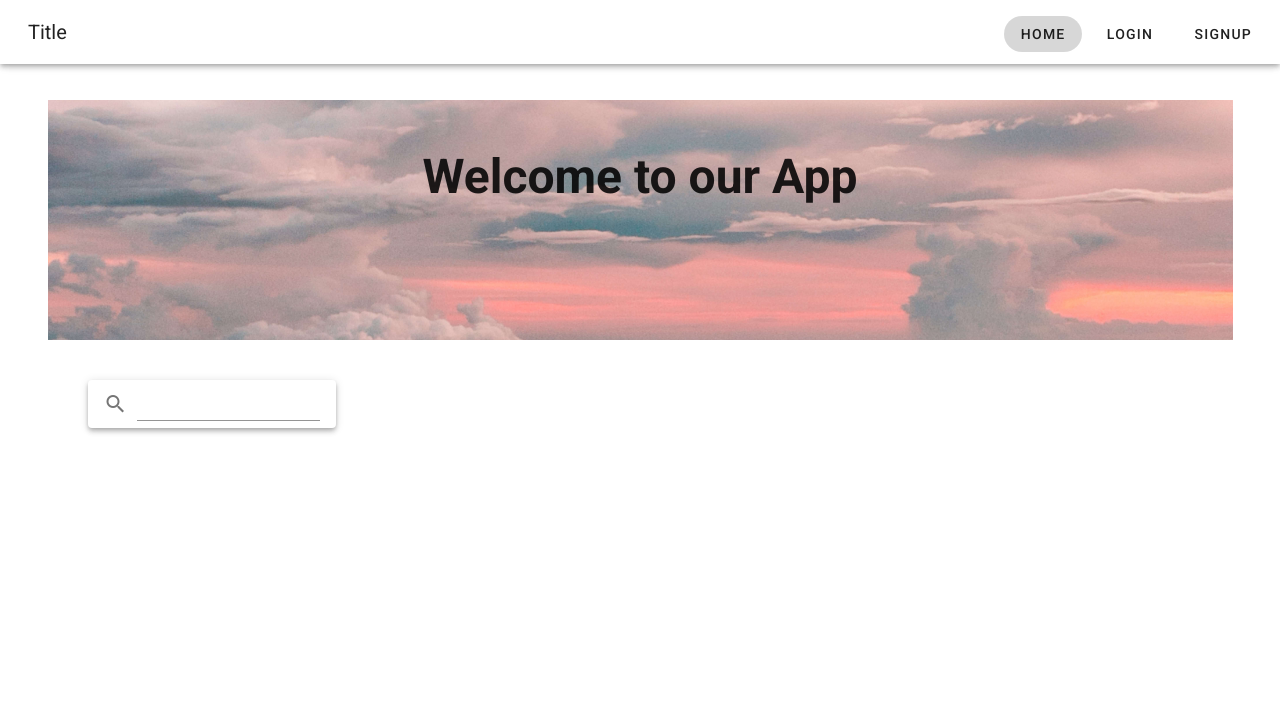
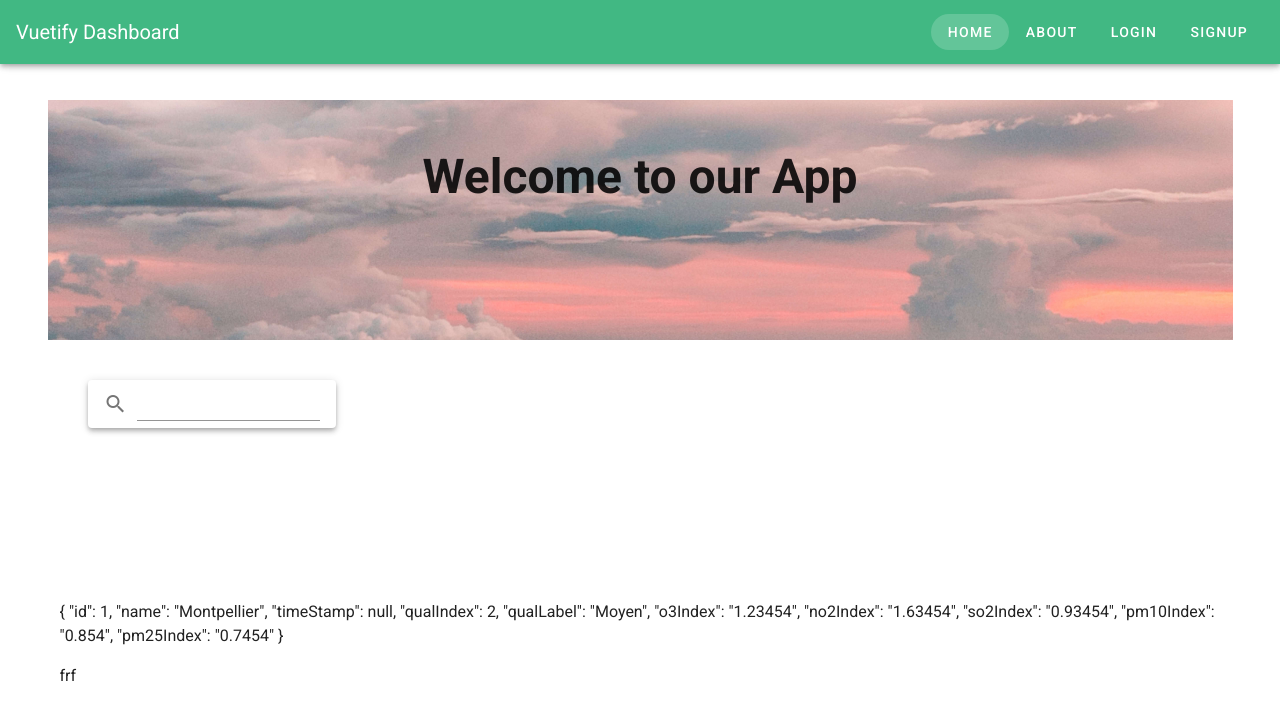
Before and after one commit to sebastienmanolios/GraceHopper-CastelHackaton, a Vue app in the folder front/: page / in a window 1280 px wide. Shown: the top 720 px of the page. Built offline with nearby package versions, Linux system fonts and the light colour scheme; data requests are answered from the project's data file.

Commit message:
Nav Problem resolved

```diff
--- a/front/src/components/AppNavBar.vue
+++ b/front/src/components/AppNavBar.vue
@@ -1,33 +1,17 @@
 <template>
   <nav>
-    <v-toolbar id="toolbar">
-      <v-toolbar-title>
-        <span class="px-3">Title</span>
-      </v-toolbar-title>
+    <v-app-bar app color="primary" dark>
+      <v-toolbar-title>Vuetify Dashboard</v-toolbar-title>
       <v-spacer></v-spacer>
-      <v-btn color="primary" class="hidden-md-and-up" @click="toggleMenu = !toggleMenu">
-        <v-icon>mdi-menu</v-icon>
+      <v-btn
+        v-for="(link, index) in links"
+        :key="index"
+        text
+        rounded
+        :to="link.url"
+        >{{ link.label }}
       </v-btn>
-      <v-menu
-        v-model="showMenu"
-        :absolute="toggleMenu"
-        :attach="'#toolbar'"
-        :content-class="'px-2 elevation-0'"
-        :nudge-top="$vuetify.breakpoint.smAndDown?-52:-12"
-        min-width="100%">
-        <div class="d-flex flex-column flex-md-row justify-end">
-            <v-btn
-              v-for="(link, index) in links" :key="index"
-              class="ma-1"
-              text
-              rounded
-              :to="link.url"
-            >
-            {{ link.label }}
-            </v-btn>
-        </div>
-      </v-menu>
-    </v-toolbar>
+    </v-app-bar>
   </nav>
 </template>
 
@@ -40,6 +24,10 @@
               {
                 label:'Home',
                 url:'/'
+              },
+              {
+                label:'About',
+                url:'/about'
               },
               {
                 label:'Login',
--- a/front/src/plugins/services/cityServices.js
+++ b/front/src/plugins/services/cityServices.js
@@ -3,7 +3,7 @@ import axios from "axios";
 // const userCred = JSON.parse(localStorage.getItem("user"));
 
 const apiClient = axios.create({
-  baseURL: "http://localhost:8081/cities",
+  baseURL: "http://localhost:5500",
   withCredentials: false,
   headers: {
     Accept: "application/json",
--- a/front/src/router/index.js
+++ b/front/src/router/index.js
@@ -13,10 +13,17 @@ const routes = [
   {
     path: '/about',
     name: 'About',
-    // route level code-splitting
-    // this generates a separate chunk (about.[hash].js) for this route
-    // which is lazy-loaded when the route is visited.
-    component: () => import(/* webpackChunkName: "about" */ '../views/About.vue')
+    component: () => import('../views/About.vue')
+  },
+  {
+    path: '/login',
+    name: 'Login',
+    component: () => import('../views/Login.vue')
+  },
+  {
+    path: '/signup',
+    name: 'Signup',
+    component: () => import('../views/Signup.vue')
   }
 ]
 
--- a/front/src/views/Home.vue
+++ b/front/src/views/Home.vue
@@ -16,17 +16,36 @@
         <AppSearch />
       </v-col>
     </v-row>
+    <v-row>
+      <v-col>
+        <!-- <p v-for="(city, index) in cities" :key="index">
+          {{ city }}
+        </p> -->
+        <p> {{ cities [0]}}
+        <p>frf</p>
+      </v-col>
+    </v-row>
+
   </v-container>
 </template>
 
 <script>
 
 import AppSearch from '@/components/AppSearch.vue';
+import { mapState } from 'vuex'
+
 
 export default {
   components: {
     AppSearch
   },
+  created() {
+    this.$store.dispatch('setCities')
+  },
+  computed: {
+    ...mapState(['cities'])
+  }
+
 };
 
 
--- /dev/null
+++ b/front/src/views/Login.vue
@@ -0,0 +1,15 @@
+<template>
+  <div>
+
+  </div>
+</template>
+
+<script>
+  export default {
+
+  }
+</script>
+
+<style lang="scss" scoped>
+
+</style>
--- /dev/null
+++ b/front/src/views/Signup.vue
@@ -0,0 +1,15 @@
+<template>
+  <div>
+
+  </div>
+</template>
+
+<script>
+  export default {
+
+  }
+</script>
+
+<style lang="scss" scoped>
+
+</style>
```
Also changed, not shown: front/src/components/AppNavBar copy.vue (added, +69 -0 lines).
